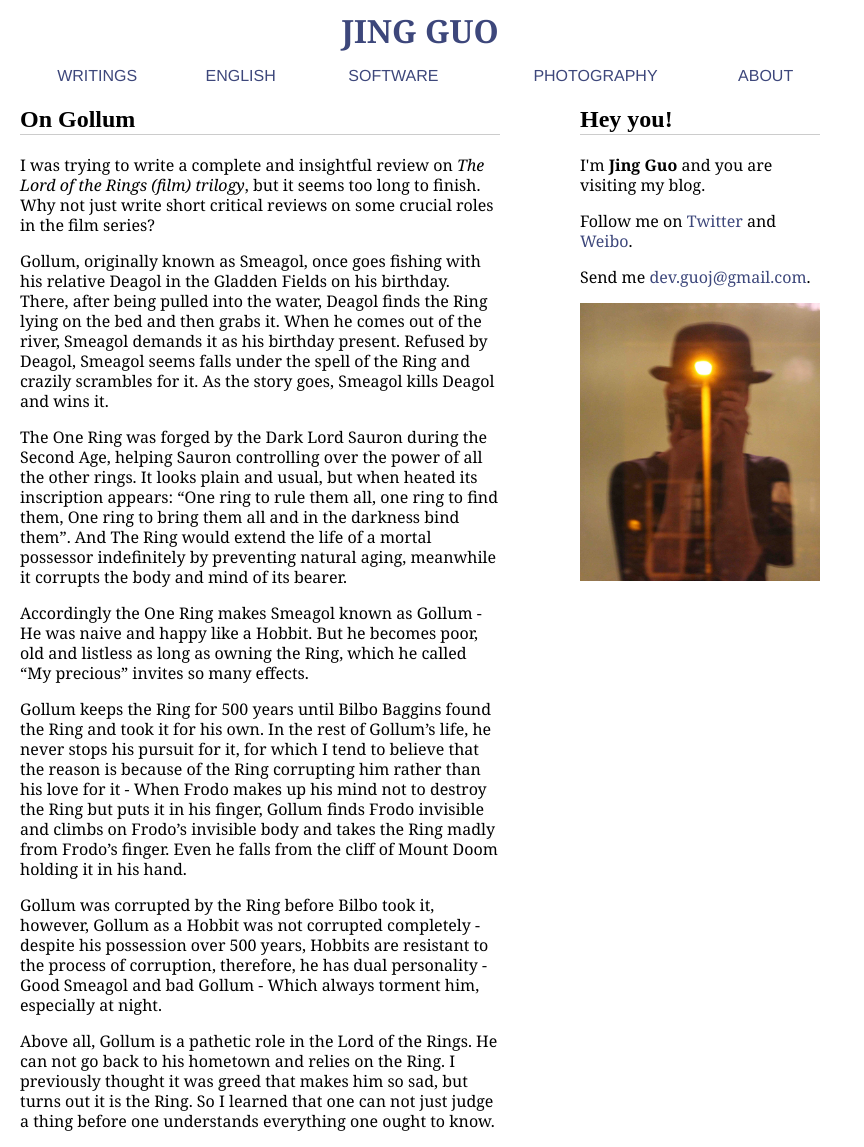
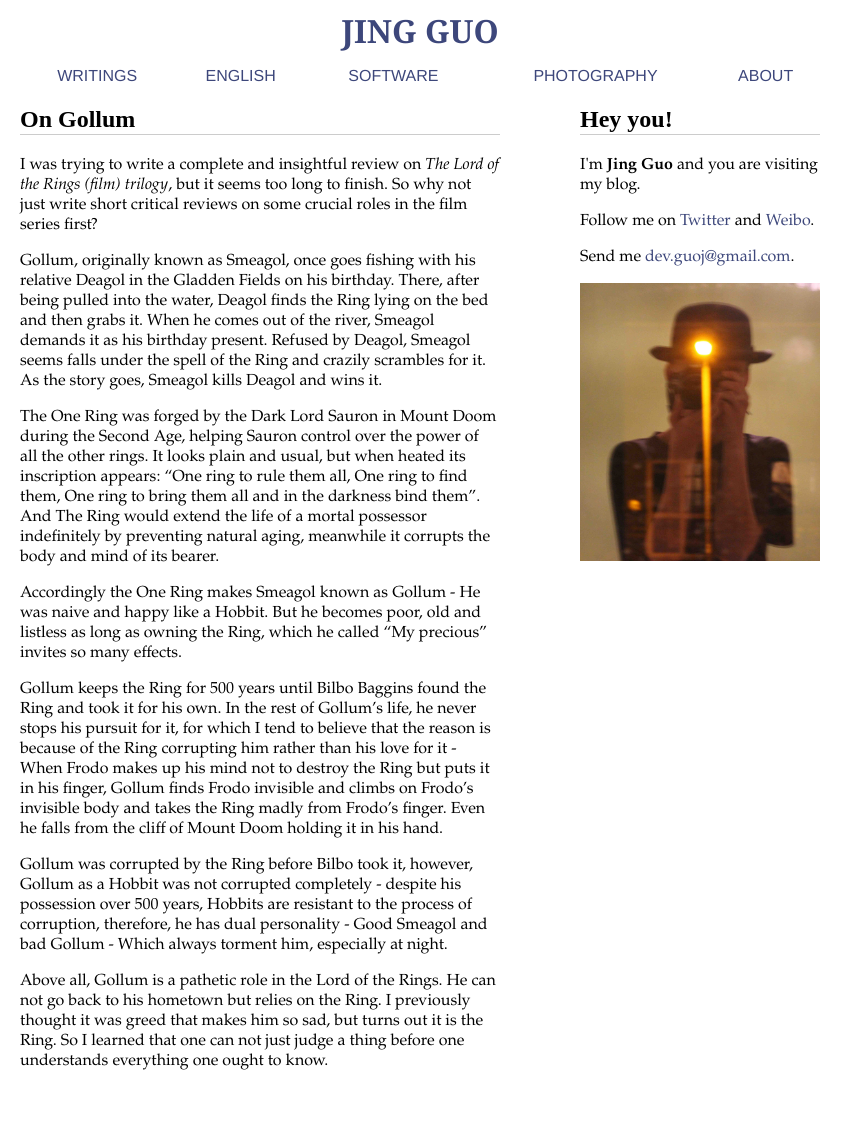
Before and after one commit to guojing0/guojing0.github.io, a Jekyll site: the page built from _posts/2013-10-18-on-gollum.md, in a window 1280 px wide. Shown: the whole page, without its empty margins (0-864 px from the left). Built offline with Jekyll 4.4.1, drawn with Linux system fonts in a browser that asks for light colours; Markdown is read by kramdown in place of the engine named in the settings; after the commit the page ends 1087 px from its top, so only the background shows below that.

Commit message:
font and blog

```diff
--- a/_posts/2013-10-18-on-gollum.md
+++ b/_posts/2013-10-18-on-gollum.md
@@ -3,11 +3,11 @@ layout: modern
 title: On Gollum
 ---
 
-I was trying to write a complete and insightful review on *The Lord of the Rings (film) trilogy*, but it seems too long to finish. Why not just write short critical reviews on some crucial roles in the film series?
+I was trying to write a complete and insightful review on *The Lord of the Rings (film) trilogy*, but it seems too long to finish. So why not just write short critical reviews on some crucial roles in the film series first?
 
 Gollum, originally known as Smeagol, once goes fishing with his relative Deagol in the Gladden Fields on his birthday. There, after being pulled into the water, Deagol finds the Ring lying on the bed and then grabs it. When he comes out of the river, Smeagol demands it as his birthday present. Refused by Deagol, Smeagol seems falls under the spell of the Ring and crazily scrambles for it. As the story goes, Smeagol kills Deagol and wins it.
 
-The One Ring was forged by the Dark Lord Sauron during the Second Age, helping Sauron controlling over the power of all the other rings. It looks plain and usual, but when heated its inscription appears: "One ring to rule them all, one ring to find them, One ring to bring them all and in the darkness bind them". And The Ring would extend the life of a mortal possessor indefinitely by preventing natural aging, meanwhile it corrupts the body and mind of its bearer.
+The One Ring was forged by the Dark Lord Sauron in Mount Doom during the Second Age, helping Sauron control over the power of all the other rings. It looks plain and usual, but when heated its inscription appears: "One ring to rule them all, One ring to find them, One ring to bring them all and in the darkness bind them". And The Ring would extend the life of a mortal possessor indefinitely by preventing natural aging, meanwhile it corrupts the body and mind of its bearer.
 
 Accordingly the One Ring makes Smeagol known as Gollum - He was naive and happy like a Hobbit. But he becomes poor, old and listless as long as owning the Ring, which he called "My precious" invites so many effects.
 
@@ -15,4 +15,4 @@ Gollum keeps the Ring for 500 years until Bilbo Baggins found the Ring and took
 
 Gollum was corrupted by the Ring before Bilbo took it, however, Gollum as a Hobbit was not corrupted completely - despite his possession over 500 years, Hobbits are resistant to the process of corruption, therefore, he has dual personality - Good Smeagol and bad Gollum - Which always torment him, especially at night.
 
-Above all, Gollum is a pathetic role in the Lord of the Rings. He can not go back to his hometown and relies on the Ring. I previously thought it was greed that makes him so sad, but turns out it is the Ring. So I learned that one can not just judge a thing before one understands everything one ought to know.
+Above all, Gollum is a pathetic role in the Lord of the Rings. He can not go back to his hometown but relies on the Ring. I previously thought it was greed that makes him so sad, but turns out it is the Ring. So I learned that one can not just judge a thing before one understands everything one ought to know.
--- a/css/blog.css
+++ b/css/blog.css
@@ -23,7 +23,7 @@ a {
 }
 
 p {
-  font-family: Georgia, Helvetica;
+  font-family: Palatino, Helvetica;
   font-size: 16px;
 }
 
```
